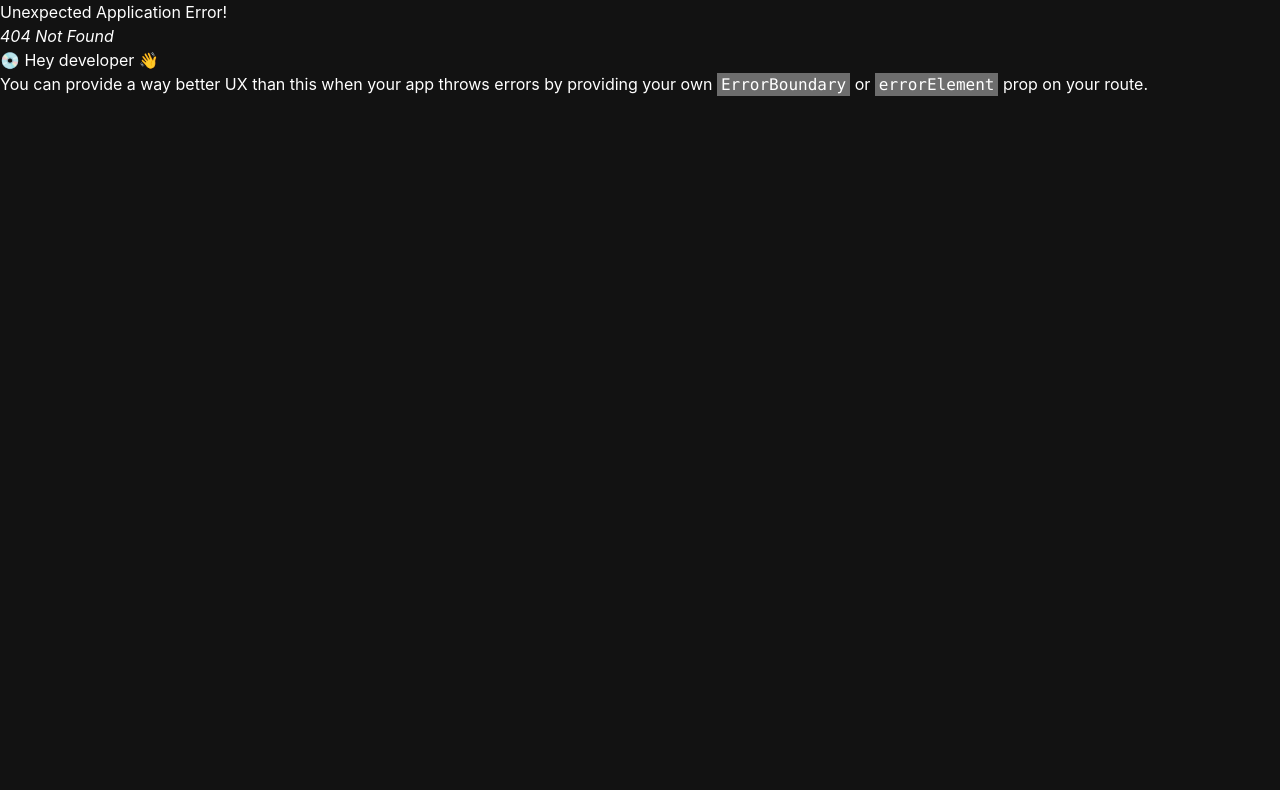
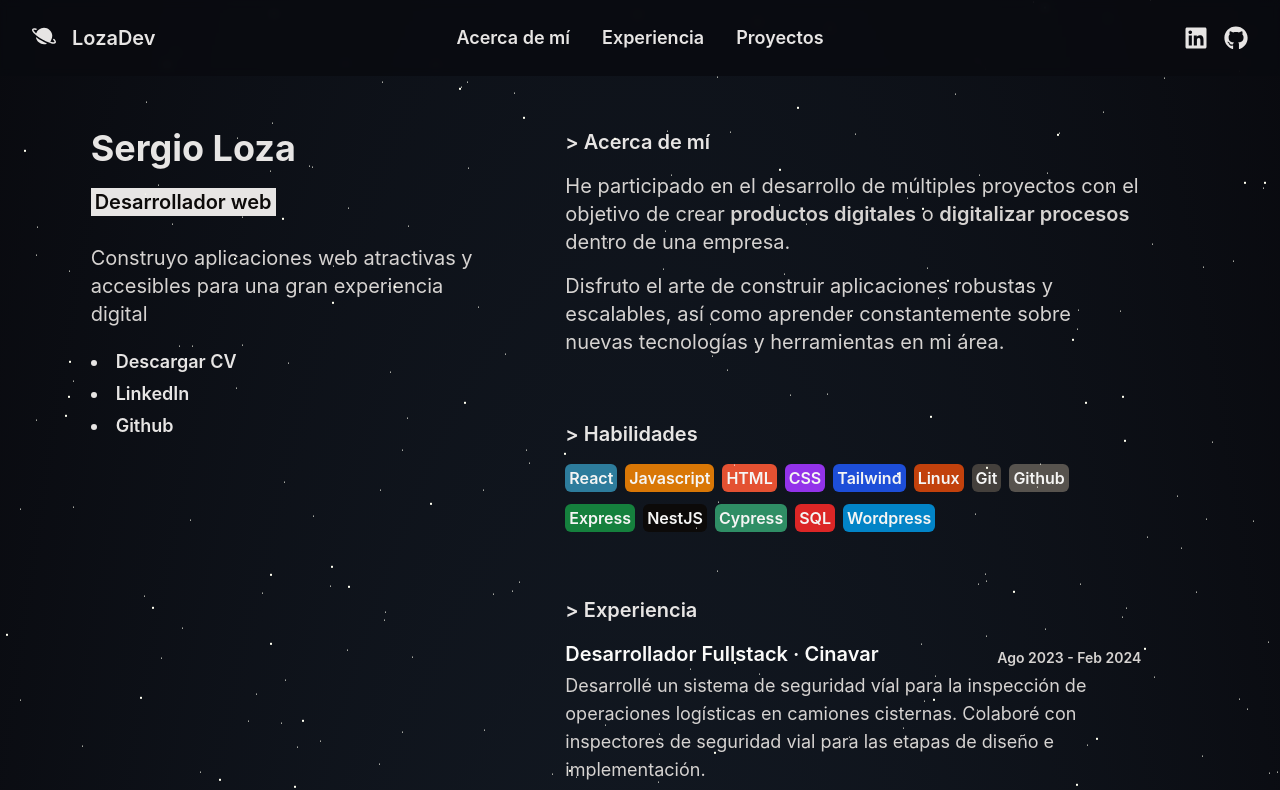
Before and after one commit to sergiolozav2/Portafolio, a React (Vite) app: page /about-me in a window 1280 px wide. Before the commit this address had no page. Shown: the top 790 px of the page. Built offline with nearby package versions, Linux system fonts and the light colour scheme.

Commit message:
refactor: Eliminado react-router-dom

```diff
--- a/package.json
+++ b/package.json
@@ -12,8 +12,7 @@
   "dependencies": {
     "react": "^18.2.0",
     "react-dom": "^18.2.0",
-    "react-icons": "^5.0.1",
-    "react-router-dom": "^6.22.1"
+    "react-icons": "^5.0.1"
   },
   "devDependencies": {
     "@types/react": "^18.2.56",
--- a/src/App.tsx
+++ b/src/App.tsx
@@ -1,11 +1,11 @@
-import { Outlet } from "react-router-dom";
 import { Navbar } from "./modules/Shared/components/Navbar";
+import { HomePage } from "./modules/Home/HomePage";
 
 function App() {
   return (
     <div className="w-full">
       <Navbar />
-      <Outlet />
+      <HomePage />
     </div>
   );
 }
--- a/src/main.tsx
+++ b/src/main.tsx
@@ -1,11 +1,10 @@
 import React from "react";
 import ReactDOM from "react-dom/client";
-import { RouterProvider } from "react-router-dom";
-import { router } from "./routes/routes.tsx";
 import "./index.css";
+import App from "./App";
 
 ReactDOM.createRoot(document.getElementById("root")!).render(
   <React.StrictMode>
-    <RouterProvider router={router} />
+    <App />
   </React.StrictMode>
 );
--- a/src/routes/routeNames.ts
+++ /dev/null
@@ -1,6 +0,0 @@
-
-export const routeNames = {
-    Inicio: "/",
-    Projects: "/projects",
-    AboutMe: "/about-me",
-  };
```
Also changed, not shown: src/routes/routes.tsx (deleted, +0 -17 lines), 1 other file (tests, documents, lock files or other folders).
